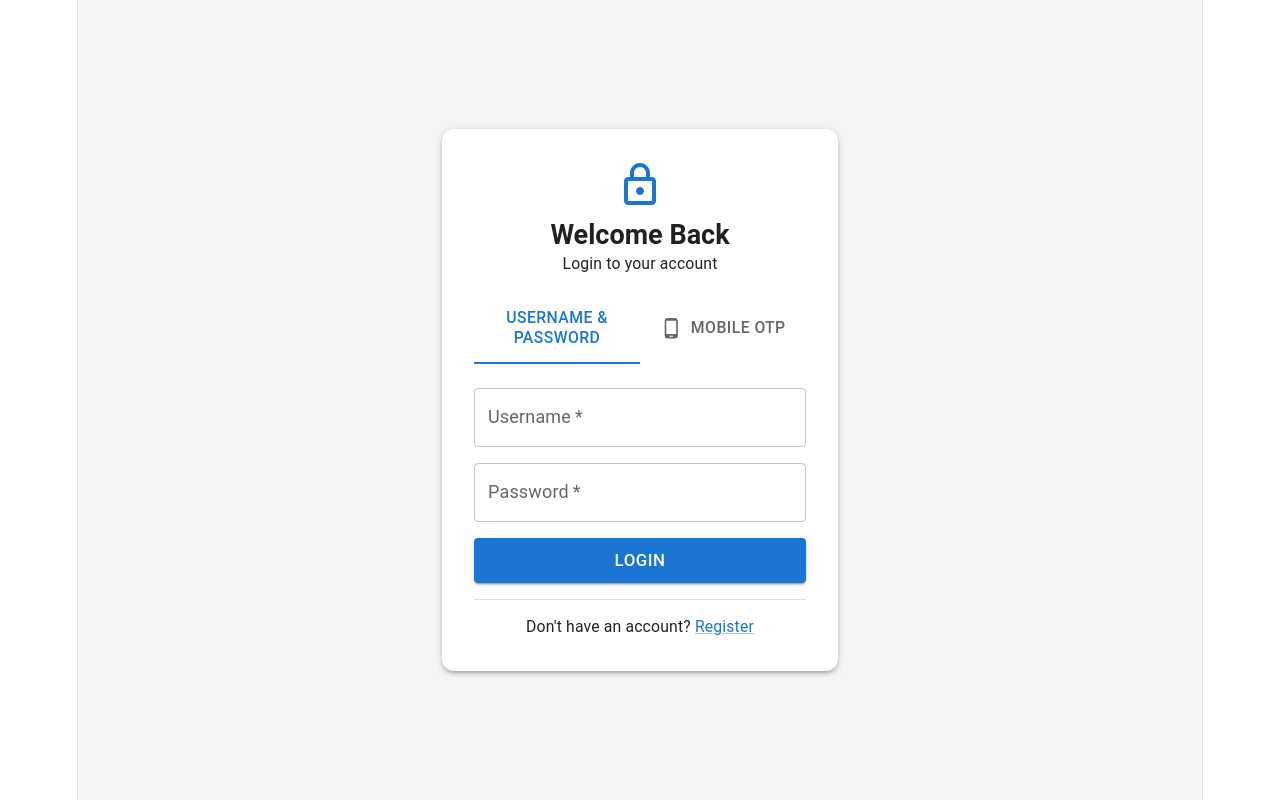
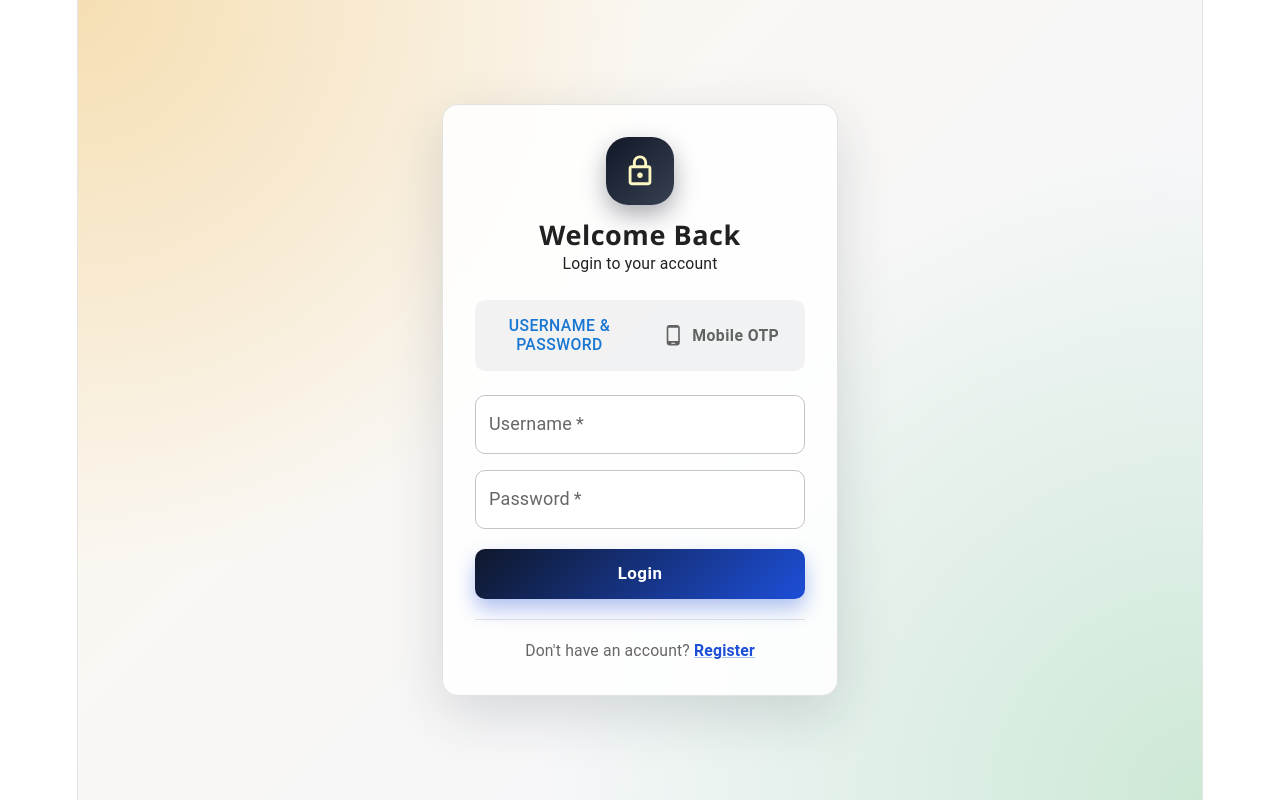
Before and after one commit to parvati-faltankar/Test-auto-commit, a React (Vite) app: page /login in a window 1280 px wide. Built offline with nearby package versions, Linux system fonts and the light colour scheme.

Commit message:
Redesign Login page UI with attractive styling and full-page background

```diff
--- a/src/pages/Login.tsx
+++ b/src/pages/Login.tsx
@@ -93,27 +93,82 @@ export default function Login() {
     <Box
       sx={{
         minHeight: "100vh",
+        width: "100%",
         display: "flex",
         alignItems: "center",
         justifyContent: "center",
-        bgcolor: "grey.100",
+        background:
+          "radial-gradient(circle at 0% 0%, #f5deb3 0%, rgba(245, 222, 179, 0) 42%), radial-gradient(circle at 100% 100%, #cde8d5 0%, rgba(205, 232, 213, 0) 48%), linear-gradient(135deg, #fdf7ed 0%, #f3f7ff 100%)",
       }}
     >
-      <Container maxWidth="xs">
-        <Paper elevation={3} sx={{ p: 4, borderRadius: 3 }}>
-          <Box sx={{ display: "flex", flexDirection: "column", alignItems: "center", mb: 2 }}>
-            <LockOutlinedIcon sx={{ fontSize: 48, color: "primary.main", mb: 1 }} />
-            <Typography variant="h5" sx={{ fontWeight: 700 }}>
+      <Container maxWidth="xs" sx={{ position: "relative", px: 2, py: { xs: 4, md: 8 } }}>
+        <Paper
+          elevation={0}
+          sx={{
+            p: { xs: 3, sm: 4 },
+            borderRadius: 4,
+            border: "1px solid rgba(23, 36, 28, 0.12)",
+            boxShadow: "0 18px 55px rgba(30, 40, 55, 0.15)",
+            backgroundColor: "rgba(255, 255, 255, 0.86)",
+            backdropFilter: "blur(10px)",
+            animation: "cardRise 450ms ease-out",
+            "@keyframes cardRise": {
+              from: { opacity: 0, transform: "translateY(18px) scale(0.98)" },
+              to: { opacity: 1, transform: "translateY(0) scale(1)" },
+            },
+          }}
+        >
+          <Box sx={{ display: "flex", flexDirection: "column", alignItems: "center", mb: 3 }}>
+            <Box
+              sx={{
+                width: 68,
+                height: 68,
+                borderRadius: "22px",
+                display: "grid",
+                placeItems: "center",
+                background: "linear-gradient(135deg, #111827 0%, #374151 100%)",
+                boxShadow: "0 10px 24px rgba(17, 24, 39, 0.35)",
+                mb: 1.5,
+              }}
+            >
+              <LockOutlinedIcon sx={{ fontSize: 34, color: "#fef9c3" }} />
+            </Box>
+            <Typography variant="h5" sx={{ fontWeight: 800, letterSpacing: "0.02em", fontFamily: '"Poppins", "Segoe UI", sans-serif' }}>
               Welcome Back
             </Typography>
-            <Typography variant="body2" color="text.secondary">
+            <Typography variant="body2" color="text.secondary" sx={{ textAlign: "center", maxWidth: 240 }}>
               Login to your account
             </Typography>
           </Box>
 
-          <Tabs value={tab} onChange={handleTabChange} variant="fullWidth" sx={{ mb: 3 }}>
+          <Tabs
+            value={tab}
+            onChange={handleTabChange}
+            variant="fullWidth"
+            sx={{
+              mb: 3,
+              p: 0.5,
+              borderRadius: 2.5,
+              bgcolor: "rgba(17, 24, 39, 0.05)",
+              "& .MuiTabs-indicator": { display: "none" },
+            }}
+          >
             <Tab label="Username & Password" />
-            <Tab label="Mobile OTP" icon={<PhoneAndroidIcon fontSize="small" />} iconPosition="start" />
+            <Tab
+              label="Mobile OTP"
+              icon={<PhoneAndroidIcon fontSize="small" />}
+              iconPosition="start"
+              sx={{
+                borderRadius: 2,
+                minHeight: 40,
+                textTransform: "none",
+                fontWeight: 700,
+                "&.Mui-selected": {
+                  bgcolor: "#0f172a",
+                  color: "#f8fafc",
+                },
+              }}
+            />
           </Tabs>
 
           {error && (
@@ -132,6 +187,12 @@ export default function Login() {
                 fullWidth
                 required
                 autoComplete="username"
+                sx={{
+                  "& .MuiOutlinedInput-root": {
+                    borderRadius: 2.5,
+                    bgcolor: "rgba(255, 255, 255, 0.9)",
+                  },
+                }}
               />
               <TextField
                 label="Password"
@@ -141,8 +202,29 @@ export default function Login() {
                 fullWidth
                 required
                 autoComplete="current-password"
+                sx={{
+                  "& .MuiOutlinedInput-root": {
+                    borderRadius: 2.5,
+                    bgcolor: "rgba(255, 255, 255, 0.9)",
+                  },
+                }}
               />
-              <Button type="submit" variant="contained" size="large" fullWidth disabled={loading}>
+              <Button
+                type="submit"
+                variant="contained"
+                size="large"
+                fullWidth
+                disabled={loading}
+                sx={{
+                  mt: 0.5,
+                  borderRadius: 2.5,
+                  py: 1.3,
+                  fontWeight: 700,
+                  textTransform: "none",
+                  background: "linear-gradient(135deg, #0f172a 0%, #1d4ed8 100%)",
+                  boxShadow: "0 10px 20px rgba(29, 78, 216, 0.35)",
+                }}
+              >
                 {loading ? "Logging in..." : "Login"}
               </Button>
             </Box>
@@ -161,14 +243,39 @@ export default function Login() {
                     required
                     slotProps={{ htmlInput: { maxLength: 10 } }}
                     helperText="Registered 10-digit mobile number"
+                    sx={{
+                      "& .MuiOutlinedInput-root": {
+                        borderRadius: 2.5,
+                        bgcolor: "rgba(255, 255, 255, 0.9)",
+                      },
+                    }}
                   />
-                  <Button type="submit" variant="contained" size="large" fullWidth disabled={loading}>
+                  <Button
+                    type="submit"
+                    variant="contained"
+                    size="large"
+                    fullWidth
+                    disabled={loading}
+                    sx={{
+                      borderRadius: 2.5,
+                      py: 1.3,
+                      fontWeight: 700,
+                      textTransform: "none",
+                      background: "linear-gradient(135deg, #14532d 0%, #16a34a 100%)",
+                      boxShadow: "0 10px 20px rgba(22, 163, 74, 0.3)",
+                    }}
+                  >
                     {loading ? "Sending..." : "Send OTP"}
                   </Button>
                 </Box>
               ) : (
                 <Box component="form" onSubmit={handleVerifyOtp} sx={{ display: "flex", flexDirection: "column", gap: 2 }}>
-                  <Typography variant="body2" color="text.secondary" align="center">
+                  <Typography
+                    variant="body2"
+                    color="text.secondary"
+                    align="center"
+                    sx={{ p: 1.2, borderRadius: 2, bgcolor: "rgba(15, 23, 42, 0.06)" }}
+                  >
                     OTP sent to <strong>{mobile}</strong> (check the alert)
                   </Typography>
                   <TextField
@@ -178,14 +285,35 @@ export default function Login() {
                     fullWidth
                     required
                     slotProps={{ htmlInput: { maxLength: 4 } }}
+                    sx={{
+                      "& .MuiOutlinedInput-root": {
+                        borderRadius: 2.5,
+                        bgcolor: "rgba(255, 255, 255, 0.9)",
+                      },
+                    }}
                   />
-                  <Button type="submit" variant="contained" size="large" fullWidth disabled={loading}>
+                  <Button
+                    type="submit"
+                    variant="contained"
+                    size="large"
+                    fullWidth
+                    disabled={loading}
+                    sx={{
+                      borderRadius: 2.5,
+                      py: 1.3,
+                      fontWeight: 700,
+                      textTransform: "none",
+                      background: "linear-gradient(135deg, #7c2d12 0%, #ea580c 100%)",
+                      boxShadow: "0 10px 20px rgba(234, 88, 12, 0.3)",
+                    }}
+                  >
                     {loading ? "Verifying..." : "Verify OTP"}
                   </Button>
                   <Button
                     variant="text"
                     size="small"
                     onClick={() => { setOtpStep("mobile"); setError(""); setOtp(""); }}
+                    sx={{ textTransform: "none", fontWeight: 600 }}
                   >
                     Change Number
                   </Button>
@@ -194,11 +322,11 @@ export default function Login() {
             </>
           )}
 
-          <Divider sx={{ my: 2 }} />
+          <Divider sx={{ my: 2.5, borderColor: "rgba(17, 24, 39, 0.12)" }} />
 
-          <Typography variant="body2" align="center">
+          <Typography variant="body2" align="center" sx={{ color: "text.secondary" }}>
             Don't have an account?{" "}
-            <Link component={RouterLink} to="/register">
+            <Link component={RouterLink} to="/register" sx={{ fontWeight: 700, color: "#1d4ed8" }}>
               Register
             </Link>
           </Typography>
```
Also changed, not shown: 1 other file (tests, documents, lock files or other folders).
